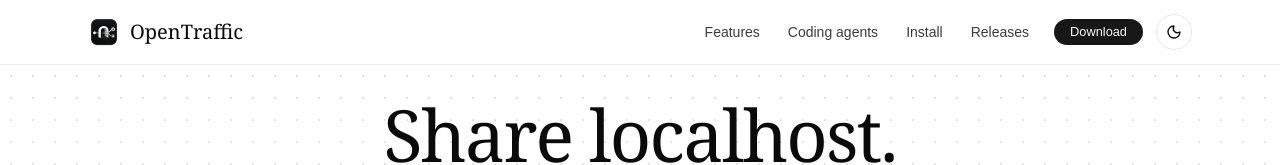
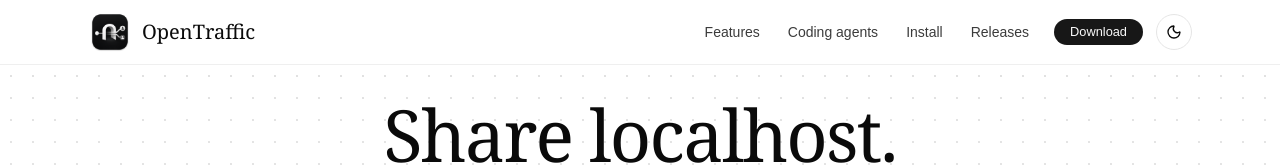
Before and after one commit to Medda-systems/OpenTraffic, a React (Vite) app in the folder website/: page / in a window 1280 px wide. Shown: the top 165 px of the page. Built offline with nearby package versions, Linux system fonts and the light colour scheme; no server answers.

Commit message:
Enlarge landing page header icon

```diff
--- a/website/src/components/site/Hero.tsx
+++ b/website/src/components/site/Hero.tsx
@@ -12,7 +12,7 @@ export function Nav() {
     <header className="sticky top-0 z-40 border-b border-border/60 bg-background/80 backdrop-blur-md">
       <div className="mx-auto flex h-16 max-w-6xl items-center gap-6 px-6">
         <a href="#top" className="flex items-center gap-2.5">
-          <img src="/brand/app-icon.png" alt="" className="size-8" />
+          <img src="/brand/app-icon.png" alt="" className="size-11 shrink-0" />
           <span className="font-heading text-xl">OpenTraffic</span>
         </a>
         <nav className="ml-auto hidden items-center gap-7 text-sm font-medium text-foreground/80 md:flex">
```
